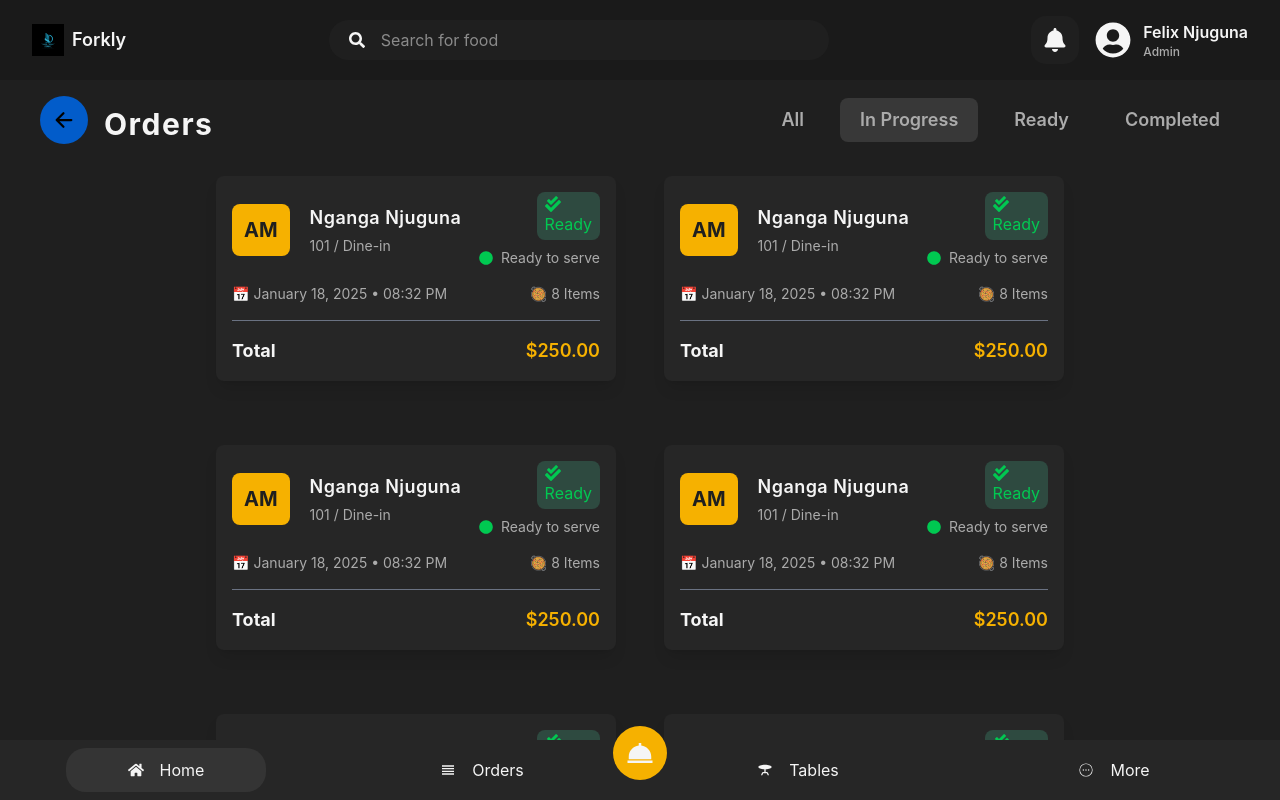
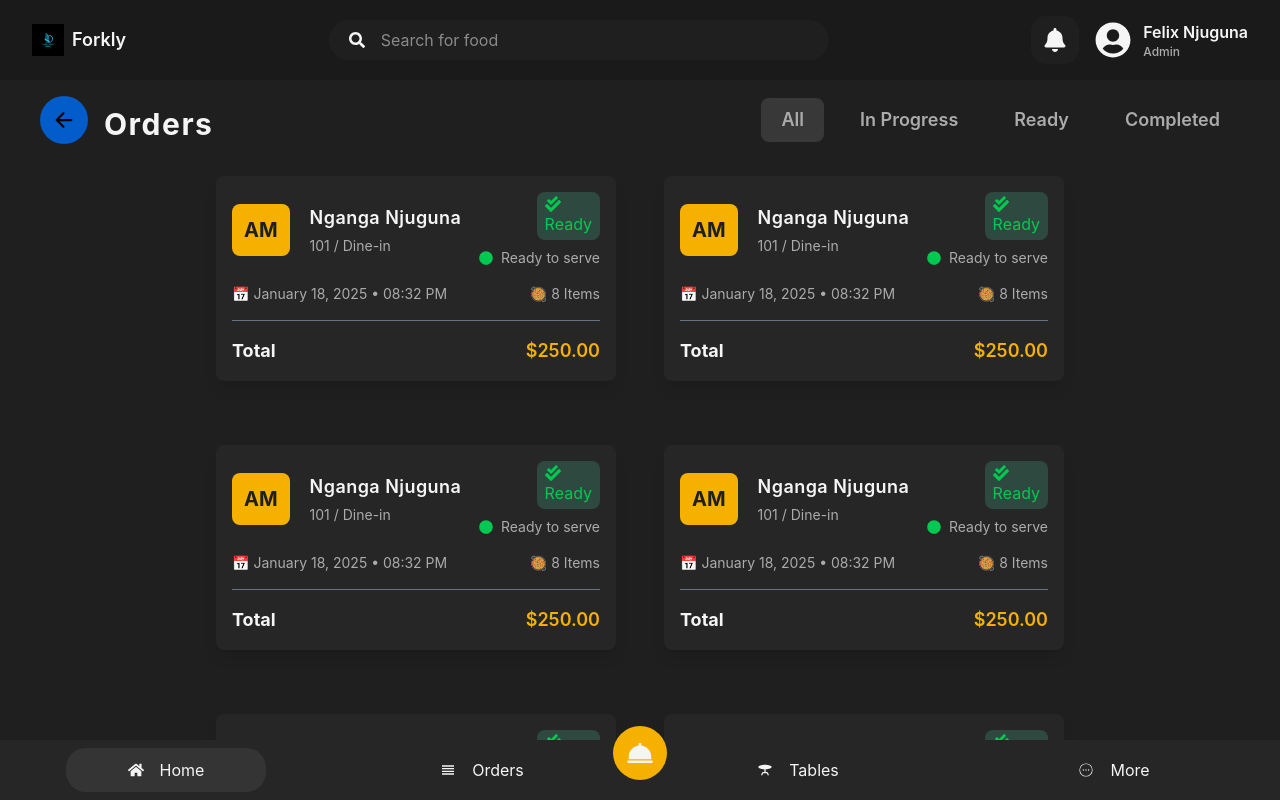
Before and after one commit to FlxBot001/pos_system, a React (Vite) app: page /orders in a window 1280 px wide. Built offline with nearby package versions, Linux system fonts and the light colour scheme.

Commit message:
fully functional clickable status

```diff
--- a/src/pages/Orders.jsx
+++ b/src/pages/Orders.jsx
@@ -18,22 +18,22 @@ const Orders = () => {
         <div className="flex items-center justify-around gap-4">
           <button
             onClick={() => setStatus('all')}
-          className="text-lg text-[#ababab] rounded-lg px-5 py-2 font-semibold">
+            className={`text-lg text-[#ababab] ${status === "all" && "bg-[#383838] rounded-lg px-5 py-2"} rounded-lg px-5 py-2 font-semibold`}>
             All
           </button>
           <button
             onClick={() => setStatus('progress')}
-          className="text-lg text-[#ababab] bg-[#383838] rounded-lg px-5 py-2 font-semibold">
+            className={`text-lg text-[#ababab] ${status === "progress" && "bg-[#383838] rounded-lg px-5 py-2"} rounded-lg px-5 py-2 font-semibold`}>
             In Progress
           </button>
           <button
             onClick={() => setStatus('ready')}
-          className="text-lg text-[#ababab] rounded-lg px-5 py-2 font-semibold">
+            className={`text-lg text-[#ababab] ${status === "ready" && "bg-[#383838] rounded-lg px-5 py-2"} rounded-lg px-5 py-2 font-semibold`}>
             Ready
           </button>
           <button
             onClick={() => setStatus('completed')}
-          className="text-lg text-[#ababab] rounded-lg px-5 py-2 font-semibold">
+            className={`text-lg text-[#ababab] ${status === "completed" && "bg-[#383838] rounded-lg px-5 py-2"} rounded-lg px-5 py-2 font-semibold`}>
             Completed
           </button>
 
```
Lines whose indentation alone changed are shown as unchanged.
